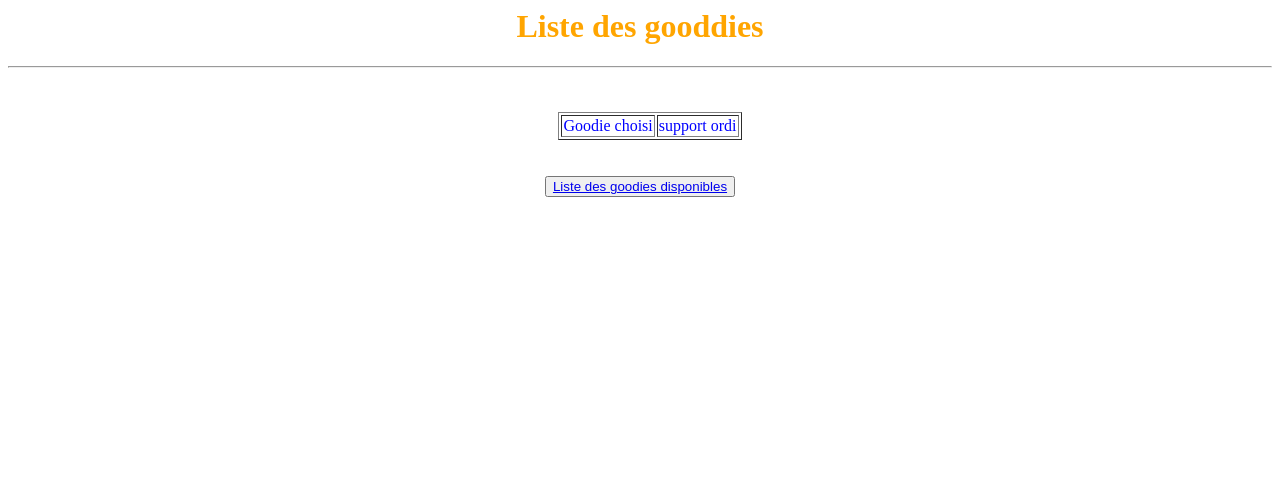
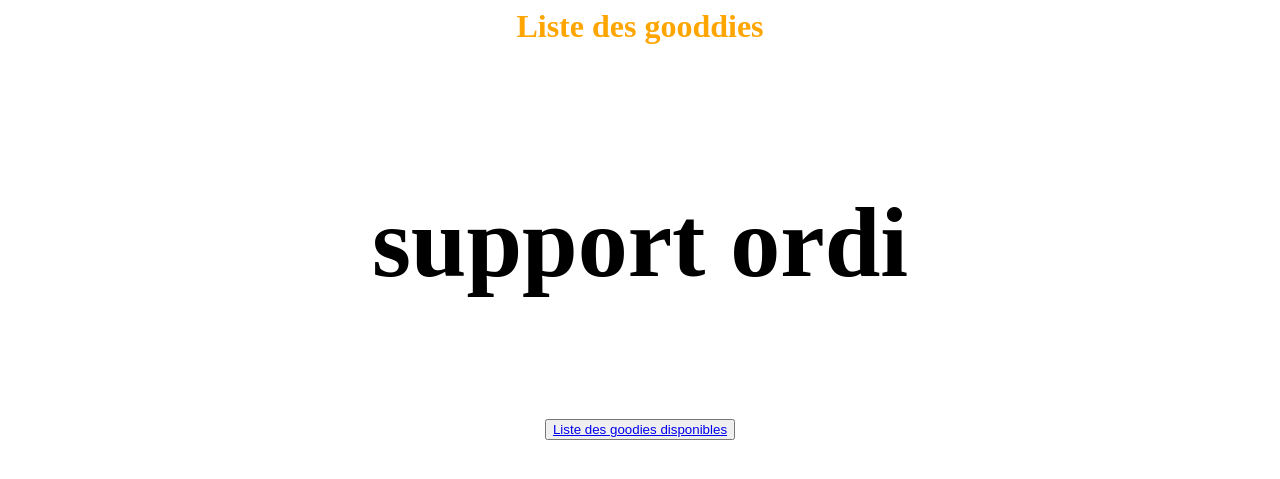
Before and after one commit to IbtihelTOUKABRI/NumSpot, a Flask app: page /tirage in a window 1280 px wide. Shown: the top 479 px of the page. Run offline with Flask 2, Linux system fonts and the light colour scheme; data comes from the database, SQL or seed files in the repository; both versions use the stored data as it was after the commit.

Commit message:
change font size pour tirage

```diff
--- a/static/style.css
+++ b/static/style.css
@@ -7,6 +7,11 @@ html{
 
 h1 {
     color: orange;
+}
+
+h2 {
+    color: black;
+    font-size: 100px;
 }
 
 .label {
--- a/templates/tirage.html
+++ b/templates/tirage.html
@@ -12,31 +12,12 @@
 
 
 <center><h1>Liste des gooddies </h1>
-	<hr>
+
 
  <br><br>
 
 
-
-
-	<table border="1px" style="margin-left: 20px;">
-
-        <tr style="color: blue; ">
-
-
-        <td>Goodie choisi</td>
-
-		<td>{{article}}</td>
-
-
-
-
-
-
-
-</tr>
-
-</table>
+ <h2>{{article}}</h2>
 
 	<br><br>
 	<button> <a href="{{ url_for('list_goodies')}}">Liste des goodies disponibles</a></button>
```
Also changed, not shown: db/goodies.db.
